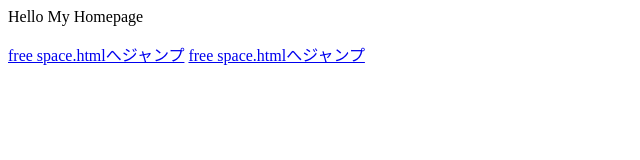
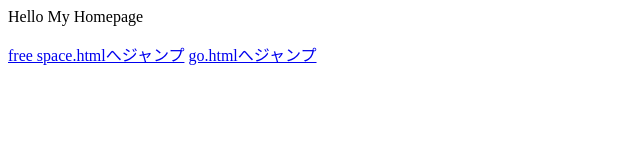
Before and after one commit to kenji-blip/hobby, a plain HTML site: page index.html in a window 1280 px wide. Shown: the full height of the page, 0-640 px from the left. Drawn offline with Linux system fonts and the light colour scheme.

Commit message:
Update index.html

```diff
--- a/index.html
+++ b/index.html
@@ -1,3 +1,3 @@
 <p>Hello My Homepage</p>
 <a href="free space.html">free space.htmlへジャンプ</a>
-<a href="free space.html">free space.htmlへジャンプ</a>
+<a href="go.html">go.htmlへジャンプ</a>
```
